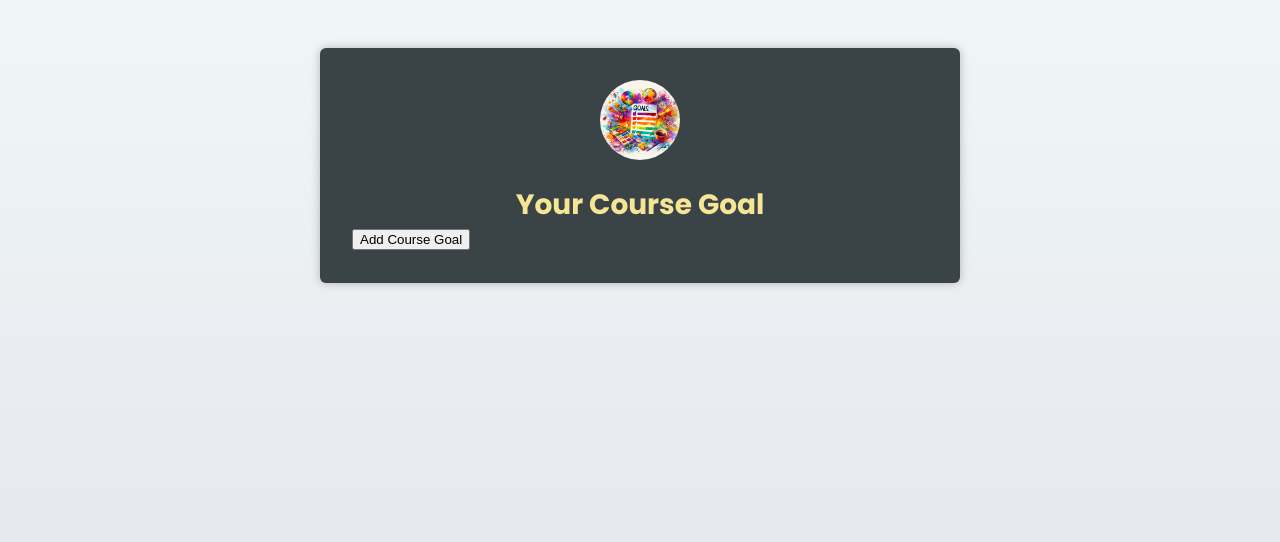
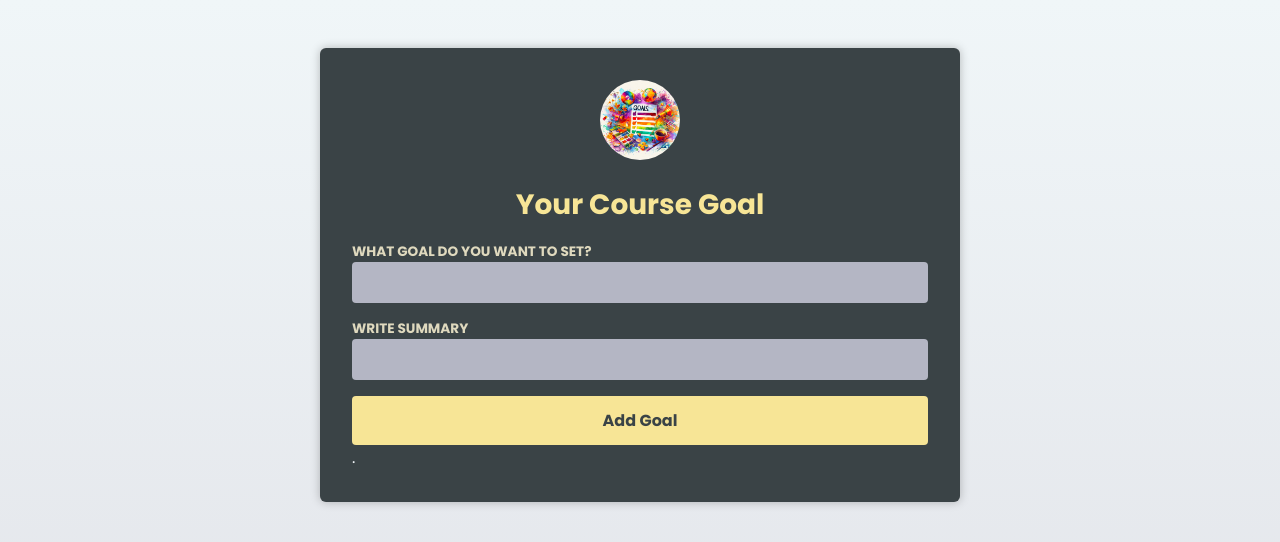
Before and after one commit to a-basuony/Typescript-practice, a React (Vite) app: page / in a window 1280 px wide. Shown: the top 542 px of the page. Built offline with nearby package versions, Linux system fonts and the light colour scheme.

Commit message:
add Form Goals handler

```diff
--- a/src/App.tsx
+++ b/src/App.tsx
@@ -2,6 +2,7 @@ import Header from "./components/Header";
 import CourseImg from "./assets/goals.jpg";
 import { useState } from "react";
 import CourseGoalList from "./components/CourseGoalList";
+import NewGoal from "./components/NewGoal";
 
 export type CourseGoals = {
   id: number;
@@ -12,11 +13,11 @@ export type CourseGoals = {
 function App() {
   const [goals, setGoals] = useState<CourseGoals[]>([]);
 
-  const addGoalsHandler = () => {
+  const addGoalsHandler = (goal: string, summary: string) => {
     const newGoal: CourseGoals = {
       id: Math.random(),
-      title: "course goals",
-      description: "let's learn it in depth",
+      title: goal,
+      description: summary,
     };
     setGoals((prevGoals) => {
       return [...prevGoals, newGoal];
@@ -33,9 +34,10 @@ function App() {
         <Header img={{ src: CourseImg, alt: "list of goals" }}>
           <h1>Your Course Goal</h1>
         </Header>
-        <button onClick={addGoalsHandler} className="add_button">
+        <NewGoal onAddGoal={addGoalsHandler} />
+        {/* <button onClick={addGoalsHandler} className="add_button">
           Add Course Goal
-        </button>
+        </button> */}
         <CourseGoalList goals={goals} deleteHandler={deleteGoalHandler} />
       </main>
     </>
--- a/src/components/CourseGoalList.tsx
+++ b/src/components/CourseGoalList.tsx
@@ -16,6 +16,7 @@ function CourseGoalList({ goals, deleteHandler }: CourseGoalsListProps) {
           </CourseGoal>
         </li>
       ))}
+      .
     </ul>
   );
 }
--- a/src/components/NewGoal.tsx
+++ b/src/components/NewGoal.tsx
@@ -1,18 +1,31 @@
-import React, { FormEvent } from "react";
+import React, { FormEvent, useRef } from "react";
 
-export default function NewGoal() {
-  const submitHandler = (e: FormEvent) => {
+type NewGoalProps = {
+  onAddGoal: (goal: string, summary: string) => void;
+};
+
+export default function NewGoal({ onAddGoal }: NewGoalProps) {
+  const goals = useRef<HTMLInputElement>(null);
+  const summary = useRef<HTMLInputElement>(null);
+
+  const submitHandler = (e: FormEvent<HTMLFormElement>) => {
     e.preventDefault();
+
+    const enteredGoal = goals.current!.value;
+    const enteredSummary = summary.current!.value;
+
+    onAddGoal(enteredGoal, enteredSummary);
+    e.currentTarget.reset();
   };
   return (
     <form onSubmit={submitHandler}>
       <p>
         <label htmlFor="goal">What goal do you want to set?</label>
-        <input type="text" id="goal" name="goal" required />
+        <input type="text" id="goal" name="goal" required ref={goals} />
       </p>
       <p>
         <label htmlFor="summary">Write summary</label>
-        <input type="text" id="summary" name="summary" required />
+        <input type="text" id="summary" name="summary" required ref={summary} />
       </p>
 
       <button type="submit">Add Goal</button>
```
